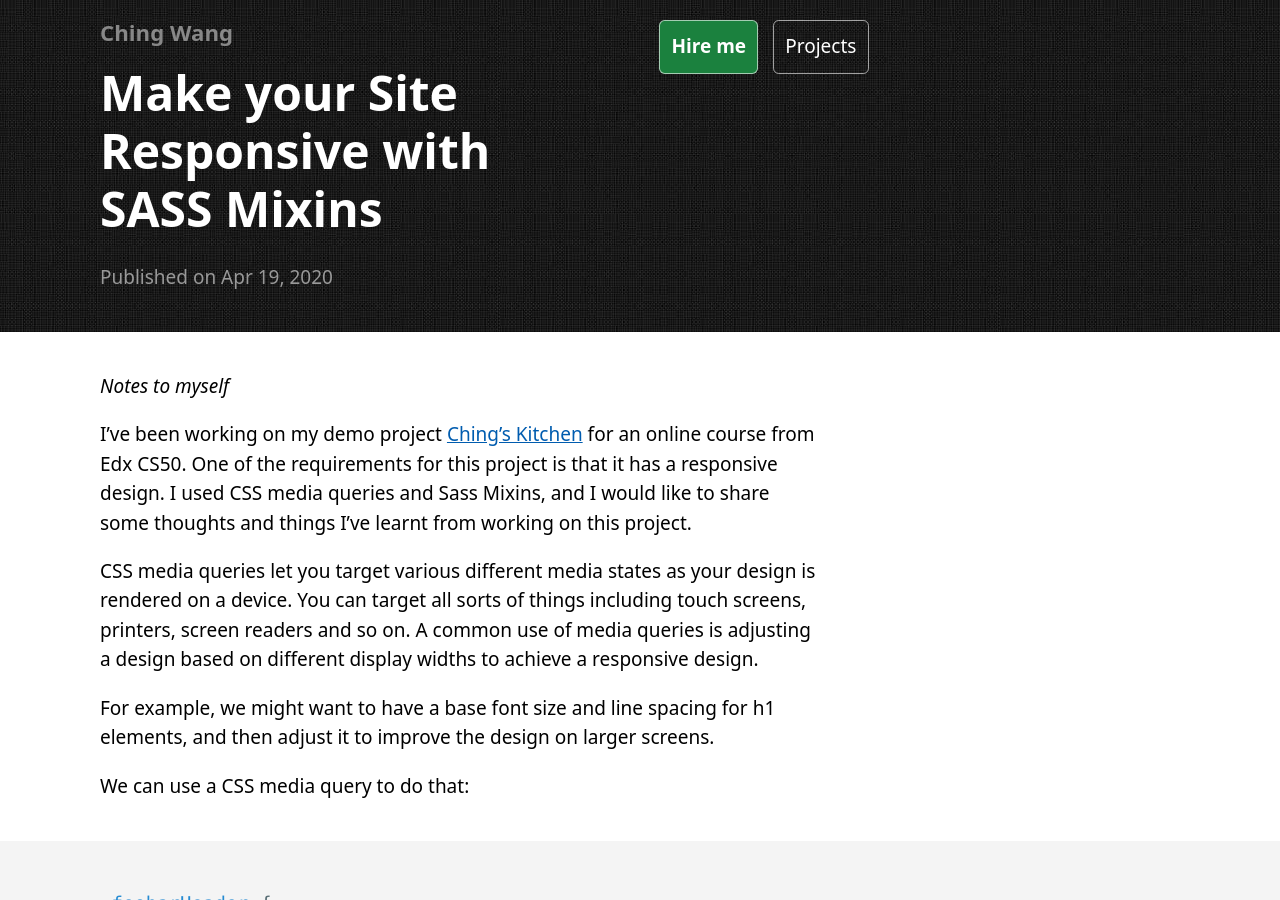
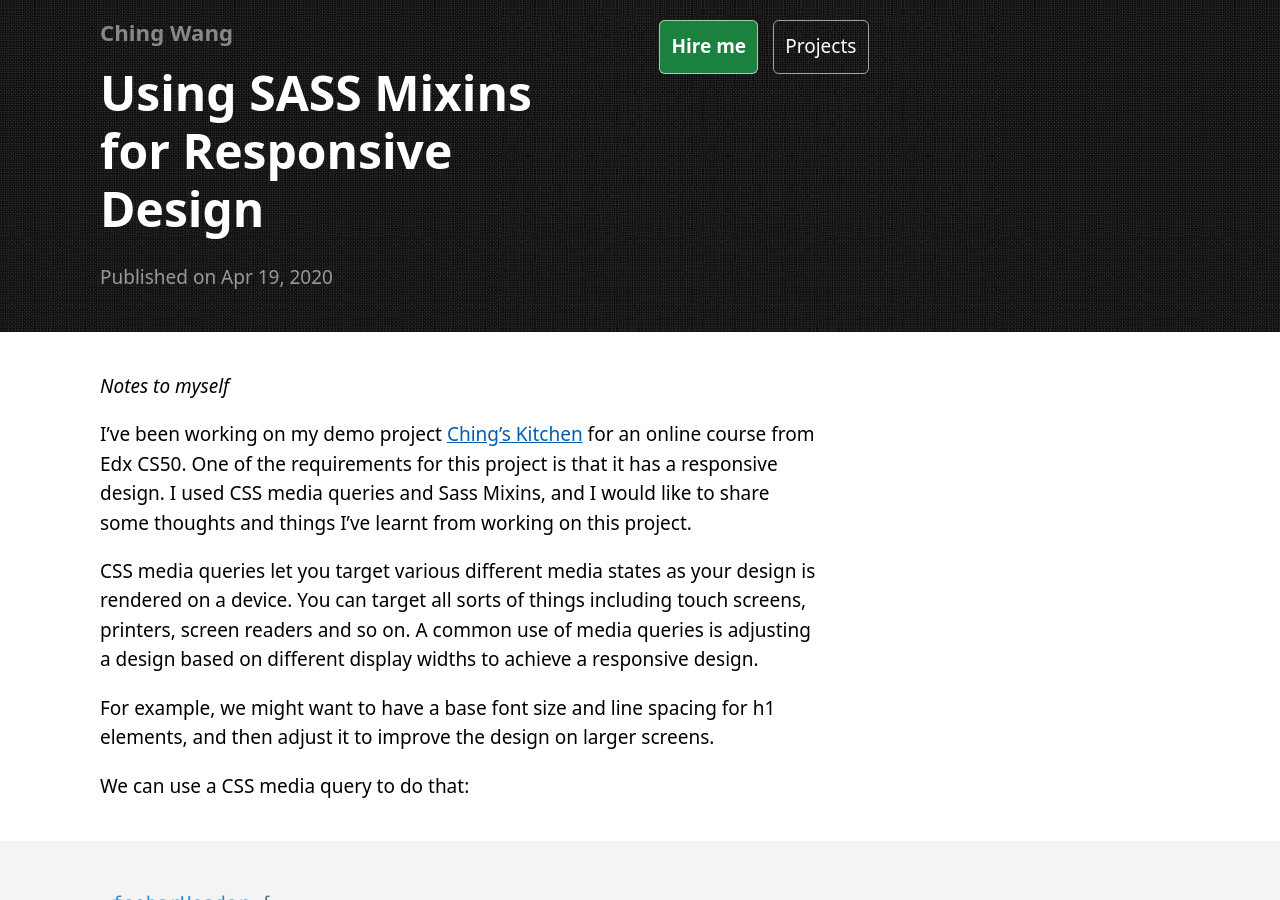
Before and after one commit to ching-wang/ching-wang.io, a Jekyll site: the page built from _posts/2020-04-19-make-your-site-responsive-with-sass-mixins.md, in a window 1280 px wide and 900 px high. Built offline with Jekyll 4.4.1, drawn with Linux system fonts in a browser that asks for light colours.

Commit message:
updated blog title

```diff
--- a/_posts/2020-04-19-make-your-site-responsive-with-sass-mixins.md
+++ b/_posts/2020-04-19-make-your-site-responsive-with-sass-mixins.md
@@ -1,5 +1,5 @@
 ---
-title: Make your Site Responsive with SASS Mixins
+title: Using SASS Mixins for Responsive Design
 layout: post
 date: 2020-04-19
 image: "assets/img/responsive.jpg"
```
